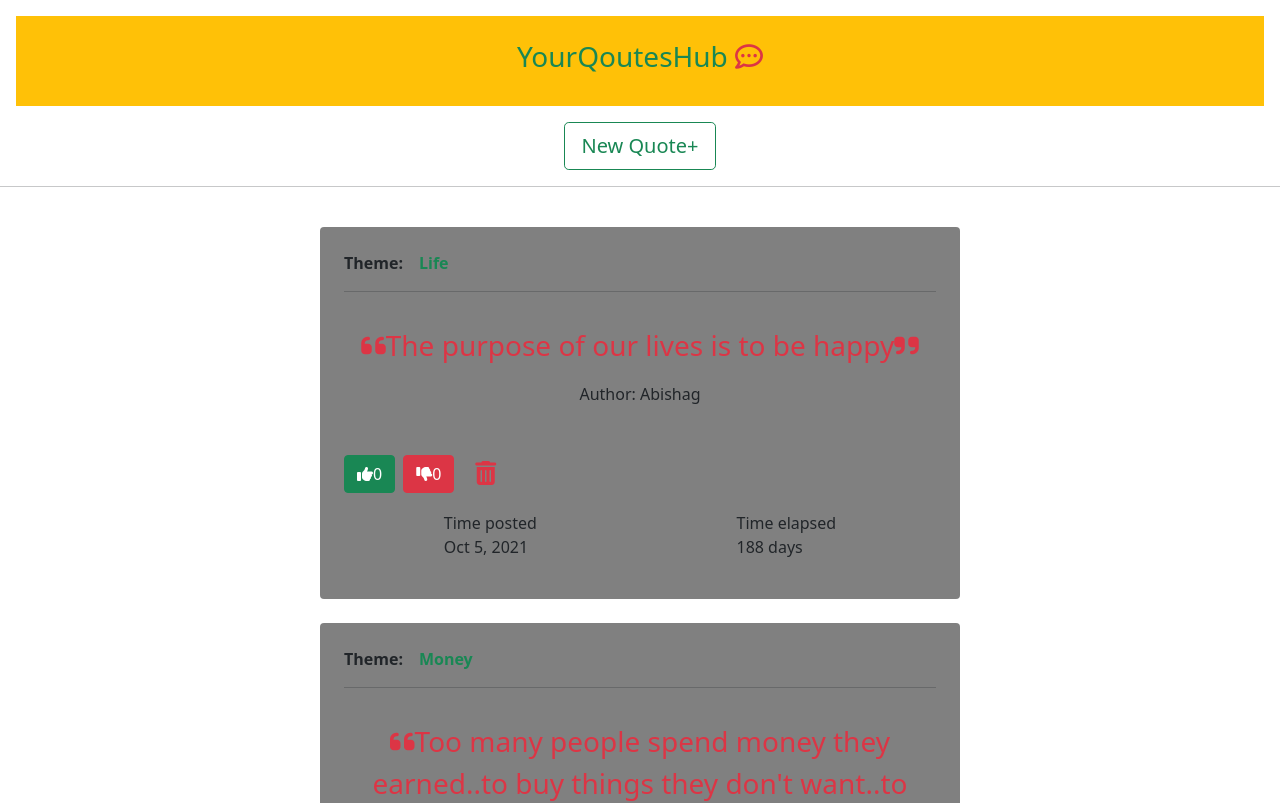
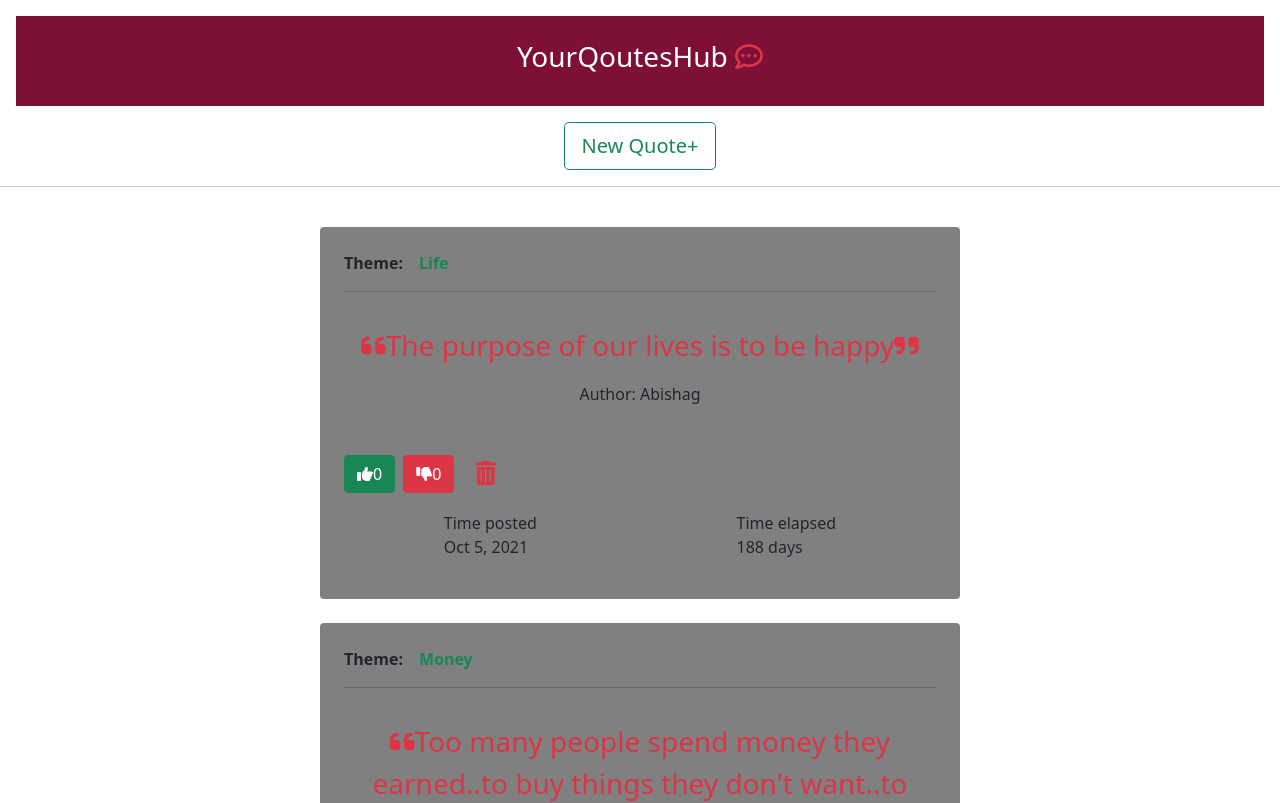
Before and after one commit to Abishag-Maitha/Quotes, an Angular app: page / in a window 1280 px wide. Shown: the top 803 px of the page. Built offline with nearby package versions, Linux system fonts and the light colour scheme.

Commit message:
change color of h3 from green to white

```diff
--- a/src/app/app.component.css
+++ b/src/app/app.component.css
@@ -1,4 +1,6 @@
 .myquotes{
     background-color: grey;
-
 }
+#navbar{
+    background-color: #7E1037;
+}
--- a/src/app/app.component.html
+++ b/src/app/app.component.html
@@ -1,4 +1,4 @@
-<nav class="text-center text-success bg-warning m-3 p-4">
+<nav class="text-center text-white m-3 p-4" id="navbar">
     <h3>YourQoutesHub <i class="fa-regular fa-comment-dots text-danger"></i></h3>
 </nav>
 <app-form (quoteEvent)="addQuote($event)"></app-form>
```
